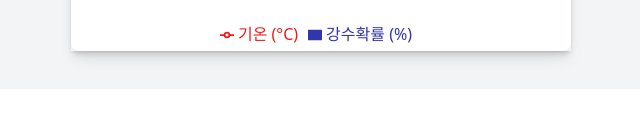
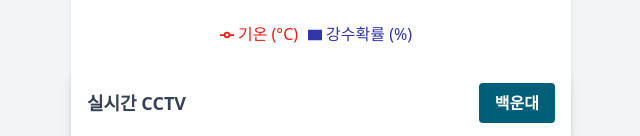
Before and after one commit to ganeodolu/santa, a Next.js app: page /mountain/bukhan in a window 1280 px wide. Shown: the part 711-847 px from the top of the page, without its empty margins (319-959 px from the left). Before the commit the page ends 800 px from the top, so only its background shows below. Built offline with nearby package versions, Linux system fonts and the light colour scheme; no server answers; some icons are missing.

Commit message:
feat: 산별 cctv 링크 추가

```diff
--- a/src/views/mountainView/index.tsx
+++ b/src/views/mountainView/index.tsx
@@ -7,6 +7,7 @@ import {
   xyConvert
 } from "@/shared/model";
 import { getWeatherInformation } from "@/views/api/weather";
+import CCTVExternalLink from "@/views/mountainView/ui/CCTVExternalLink";
 import { useQuery } from "@tanstack/react-query";
 import dynamic from "next/dynamic";
 import Image from "next/image";
@@ -37,7 +38,8 @@ type Props = {
 
 const MountainView = ({ mountainData }: Props) => {
   const [isMounted, setIsMounted] = useState(false);
-  const { name, lat, lon, height, peak, region, imageSrc, englishName } = mountainData;
+  const { name, lat, lon, height, peak, region, imageSrc, englishName, cctv } =
+    mountainData;
   const { x, y } = xyConvert(lat, lon);
   const { data: weatherData } = useQuery({
     queryKey: ["weather", x, y, timeTransformWithBufferHour(0.5)],
@@ -100,7 +102,7 @@ const MountainView = ({ mountainData }: Props) => {
         </div>
       </section>
 
-      <section className="mb-4 rounded-lg bg-white shadow-lg">
+      <section className="mb-4 rounded-lg bg-white">
         <h2 className="mb-2 text-center text-2xl font-bold">날씨</h2>
         <ResponsiveContainer width="100%" height={200}>
           <ComposedChart data={weatherData}>
@@ -164,6 +166,7 @@ const MountainView = ({ mountainData }: Props) => {
           </ComposedChart>
         </ResponsiveContainer>
       </section>
+      <CCTVExternalLink cctv={cctv} />
     </article>
   );
 };
--- /dev/null
+++ b/src/views/mountainView/ui/CCTVExternalLink.tsx
@@ -0,0 +1,28 @@
+import Link from "next/link";
+
+type Props = {
+  cctv: {
+    place: string | null;
+    url: string | null;
+  };
+};
+
+const CCTVExternalLink = ({ cctv: { place, url } }: Props) => {
+  if (url === null) return null;
+
+  return (
+    <section className="flex w-full items-center justify-between bg-white p-4 shadow-lg">
+      <div className="text-lg font-semibold text-gray-700">실시간 CCTV</div>
+      <Link
+        href={url}
+        target="_blank"
+        rel="noopener noreferrer"
+        className="rounded bg-cyan-800 px-4 py-2 font-bold text-white transition duration-300 hover:bg-cyan-600"
+      >
+        {place}
+      </Link>
+    </section>
+  );
+};
+
+export default CCTVExternalLink;
```
